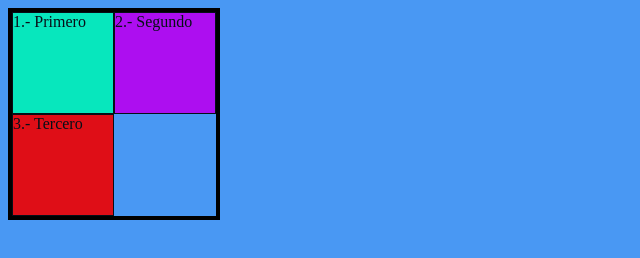
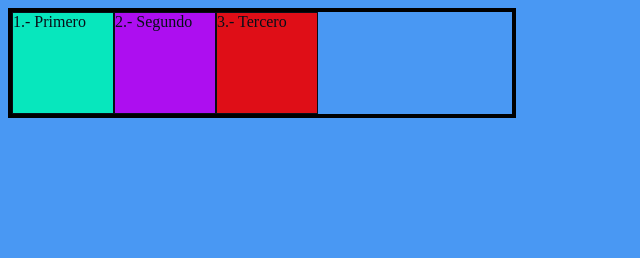
Before and after one commit to michel-lopez-franco/Ej, a plain HTML site: page index.html in a window 1280 px wide. Shown: the whole page, without its empty margins (0-640 px from the left). Drawn offline with Linux system fonts and the light colour scheme.

Commit message:
flex-grow: 0 flex-shrink: 1 y flex-basis: auto

```diff
--- a/styles.css
+++ b/styles.css
@@ -3,21 +3,23 @@
 
 
 .parent {
-    /*Flex es una propiedad de css que estabrece como deben funcionar el contenedor
-    respecto a sus hijos, flex no lo tenemos que utilizar en los hijos
-    sino directamente en el contenedor */
+    display: flex;
+    /*flex-direction: row;
+    flex-wrap: wrap;*/
+    /*Lo mismo  que lo anterior en una linea */
+    flex-flow: row nowrap;
+    width: 500px;
+    border: 4px solid black;
 
-    display: flex;
-    flex-direction: row;
+    /* # Por default tenemos */
+    /* flex-grow: 0; /*Los elementos no crecen */
+    /*flex-shrink: 1; /*Los eleemtnos pueden reducir su tamaño
+    a un tamaño mas pequeño que su flex-basis */
+    /*flex-basis: auto; /*Los elementos tienen un tabaño base en auto;*/
 
-    /*flex-wrap: nowrap;*/
-    /*Por defecto nowrap hace que cada elemento sea mas pequeño */
-
-    flex-wrap: wrap;
-    /*Le indica que si no cabe le damos la opcion de dar un salto de linea */
-
-    width: 204px; /*cambiar a 203 */
-    border: 4px solid black;
+    flex-grow: 0;
+    flex-shrink: 1;
+    flex-basis: auto;
 }
 
 .item {
```
